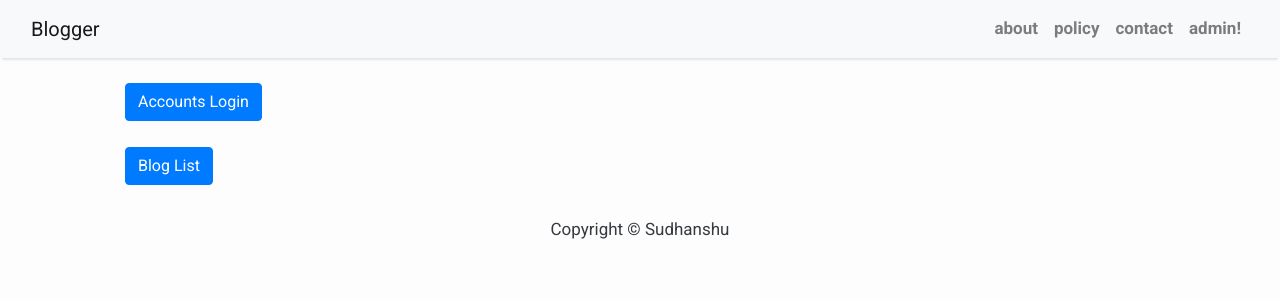
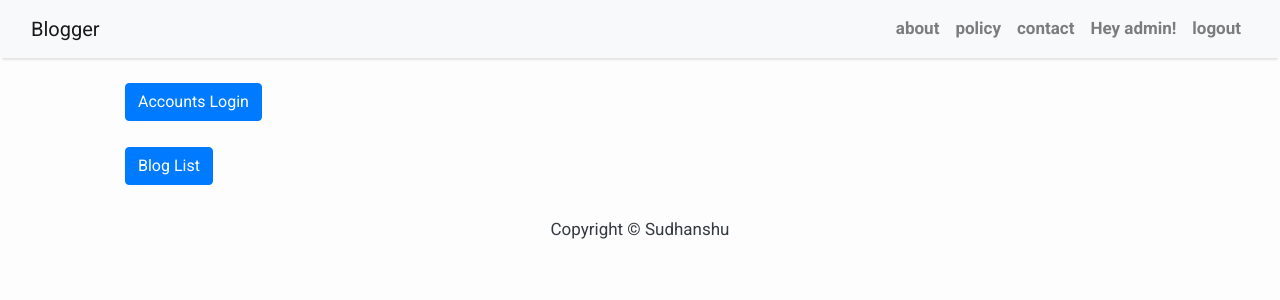
Before and after one commit to sudhanshu456/blogger, a Django app: page / in a window 1280 px wide. Shown: the top 300 px of the page. Run offline with Django 3.2, Linux system fonts and the light colour scheme; a user stored in the database is signed in; some libraries are stand-ins or nearby versions.

Commit message:
Logout Link

```diff
--- a/templates/base.html
+++ b/templates/base.html
@@ -86,8 +86,12 @@
                 </li>{% if user.is_authenticated %}
                 <li class="nav-item text-black">
                     <a class="nav-link text-black font-weight-bold"
-                       href="#"><span class="glyphicon glyphicon-user"></span>{{ user.username }}!
+                       href="#"><span class="glyphicon glyphicon-user"></span>Hey  {{ user.username }}!
                     </a>
+                </li>
+                <li class="nav-item text-black">
+                    <a class="nav-link text-black font-weight-bold"
+                       href="{% url 'logout' %}">logout</a>
                 </li>
             {% else %}
 
```
Also changed, not shown: db.sqlite3.
